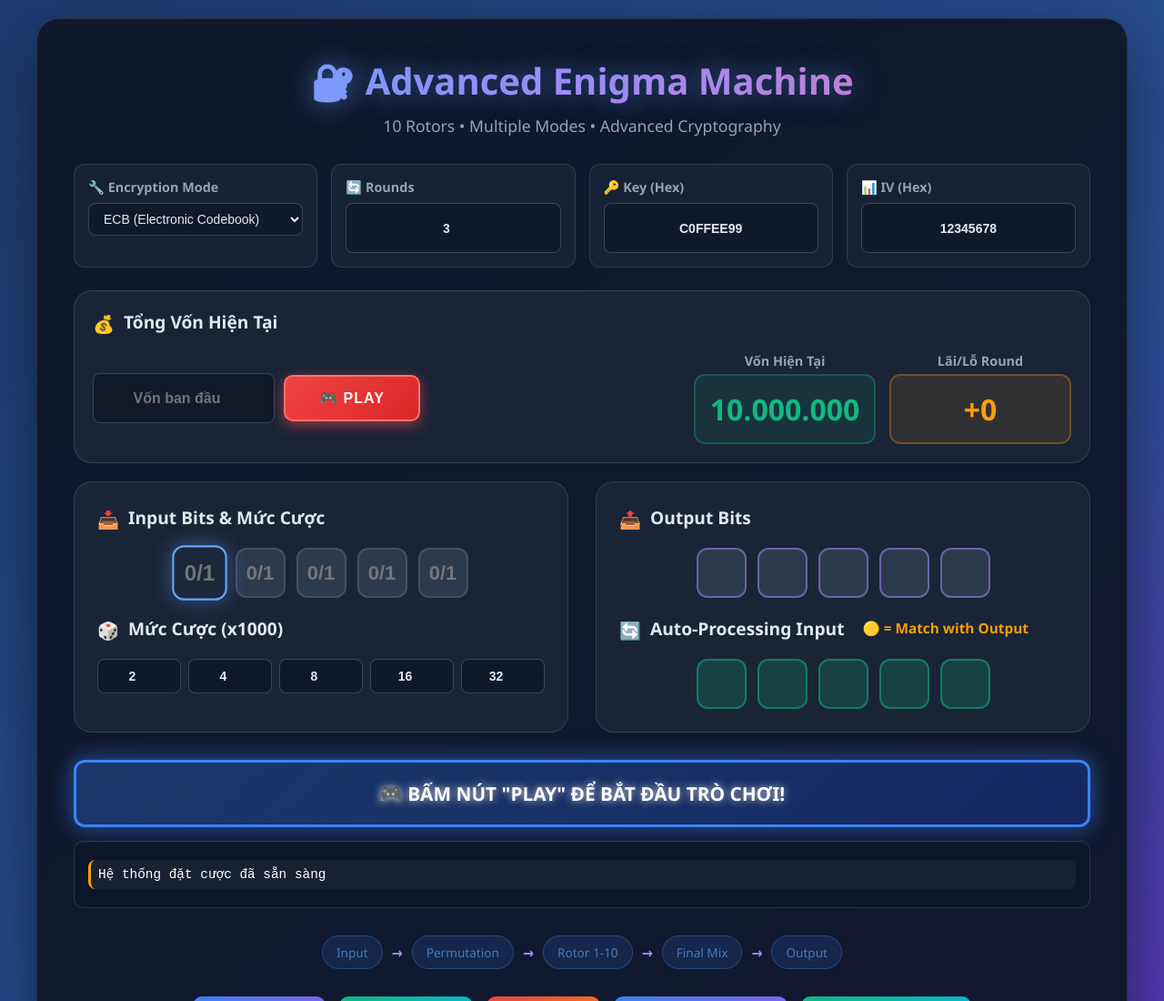
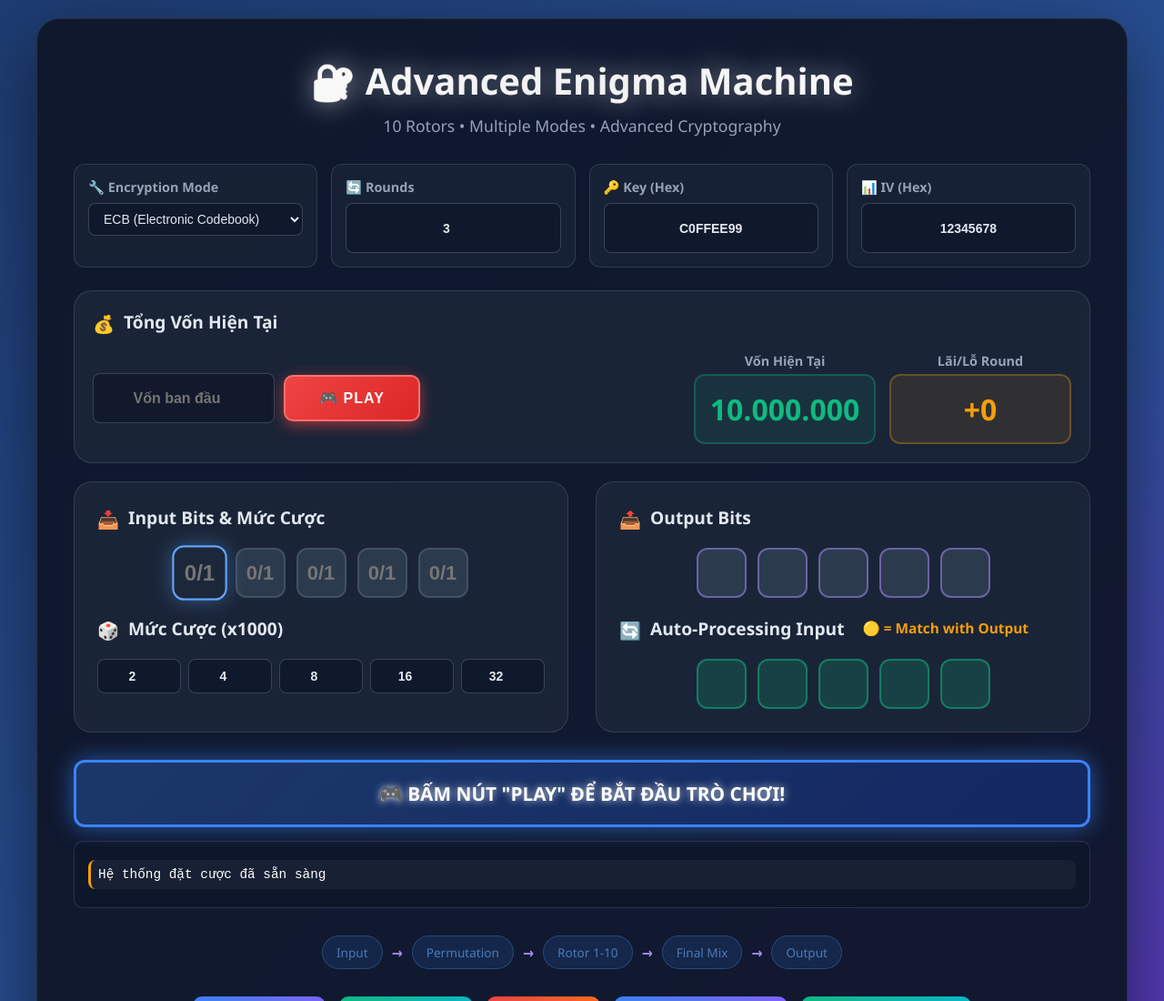
Before and after one commit to hatbui10/vn9, a plain HTML site: page index.html in a window 1280 px wide. Shown: the top 1100 px of the page at 91% size. Drawn offline with Linux system fonts and the light colour scheme.

Commit message:
Update index.html

```diff
--- a/index.html
+++ b/index.html
@@ -49,11 +49,11 @@
     text-align: center;
     margin-bottom: 10px;
     font-size: 2.5em;
-    background: linear-gradient(135deg, #60a5fa, #a78bfa, #f472b6);
+    background: linear-gradient(135deg, #ffffff, #f0f0f0, #ffffff);
     -webkit-background-clip: text;
     -webkit-text-fill-color: transparent;
     background-clip: text;
-    text-shadow: 0 0 30px rgba(96, 165, 250, 0.5);
+    text-shadow: 0 0 30px rgba(255, 255, 255, 0.5);
   }
 
   .subtitle {
```
